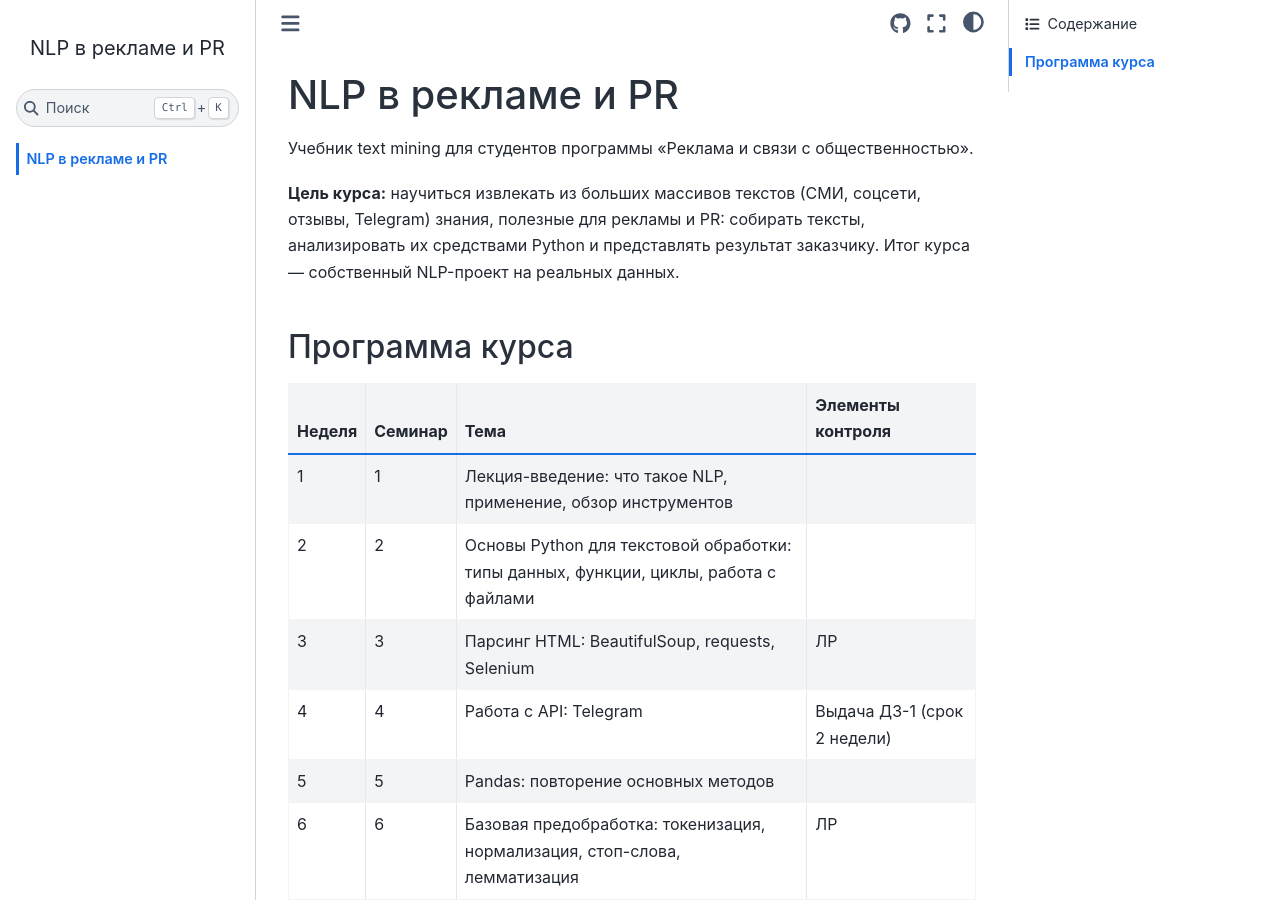
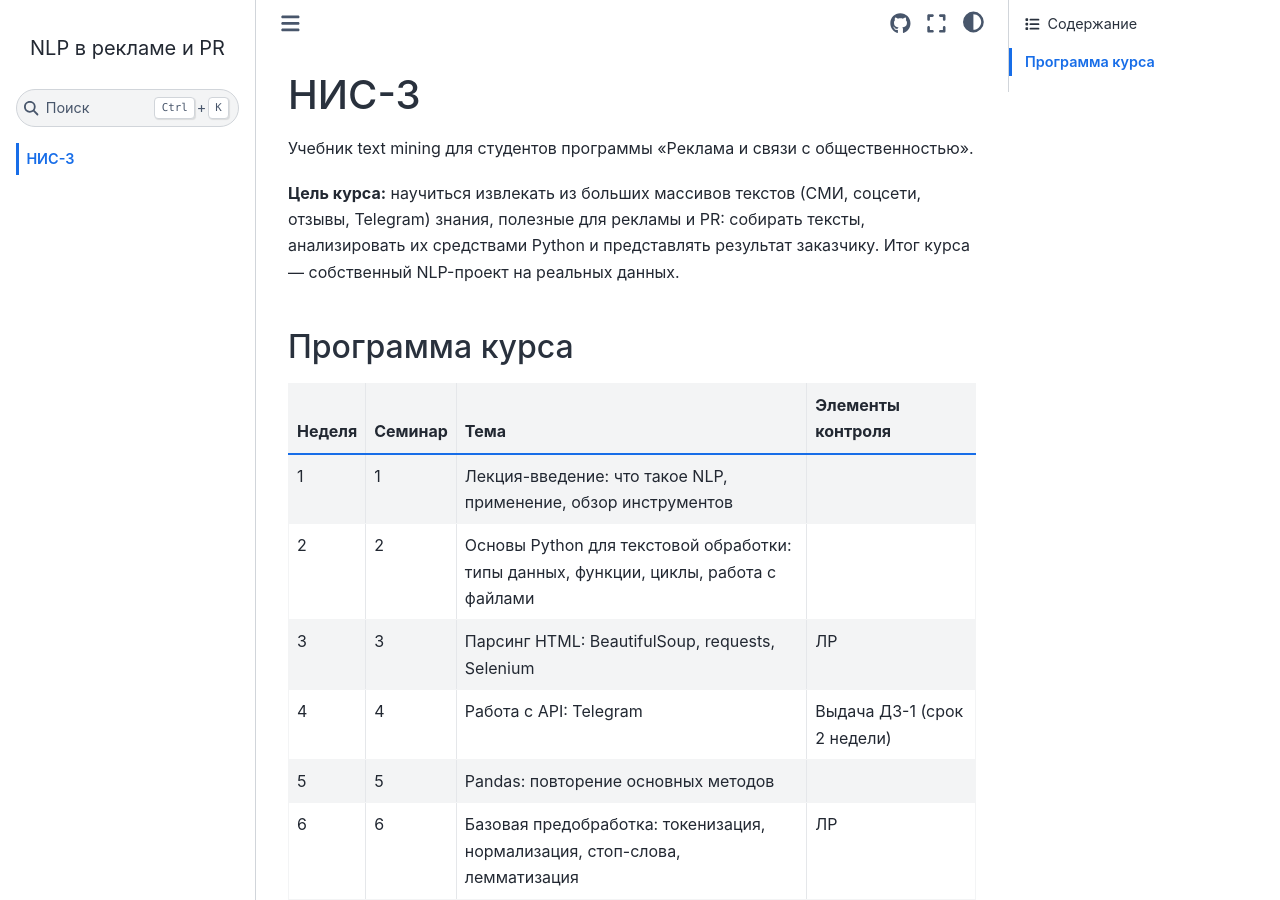
Before and after one commit to nastasyaorlova/nlp-textbook, a Jupyter Book: the page built from intro.md, in a window 1280 px wide and 900 px high. Built offline with Jupyter Book 1.0.4 settings and Sphinx 7.4.7 and the Sphinx Book theme 1.1.4, drawn with Linux system fonts in a browser that asks for light colours; pages that are not in the unit, such as notebooks, are missing from menus.

Commit message:
Update intro.md

```diff
--- a/intro.md
+++ b/intro.md
@@ -1,4 +1,4 @@
-# NLP в рекламе и PR
+# НИС-3
 
 Учебник text mining для студентов программы «Реклама и связи с общественностью».
 
```
